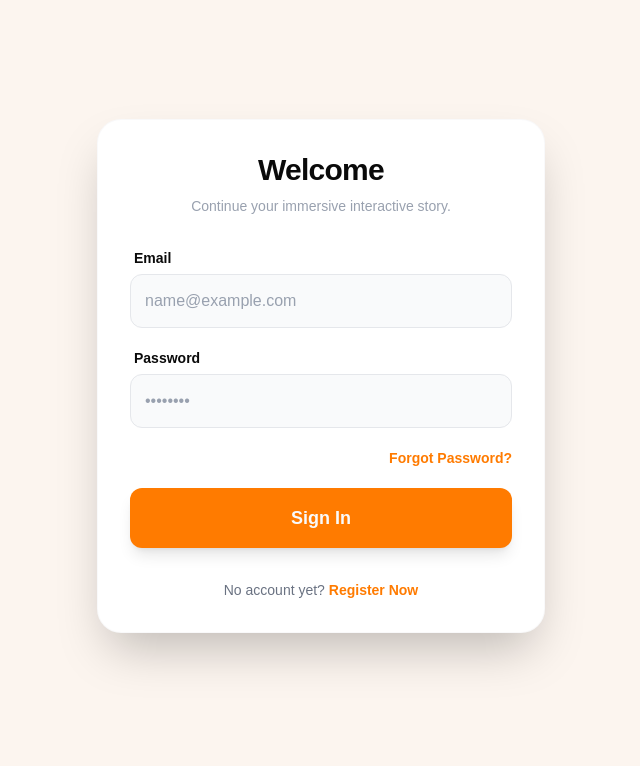
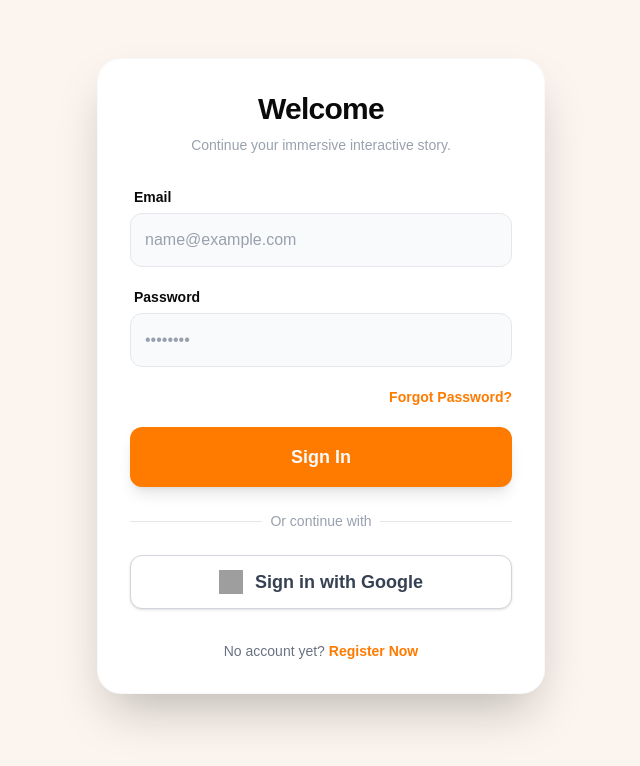
Before and after one commit to Saji6787/Project-Tales, a Next.js app: page /login in a window 1280 px wide. Shown: the top 766 px of the page, without its empty margins (319-959 px from the left). Built offline with nearby package versions, Linux system fonts and the light colour scheme; no server answers; grey boxes are pictures that could not be loaded.

Commit message:
New Sign In Method

```diff
--- a/src/app/login/page.js
+++ b/src/app/login/page.js
@@ -10,7 +10,7 @@ export default function LoginPage() {
   const [isRegister, setIsRegister] = useState(false);
   const [isForgotPassword, setIsForgotPassword] = useState(false);
   const [error, setError] = useState("");
-  const { login, register, resetPassword } = useAuth();
+  const { login, loginWithGoogle, register, resetPassword } = useAuth();
   const router = useRouter();
 
   const handleSubmit = async (e) => {
@@ -167,6 +167,39 @@ export default function LoginPage() {
         </form>
         )}
 
+        {/* Divider */}
+        {!isForgotPassword && (
+             <div className="relative my-6">
+                <div className="absolute inset-0 flex items-center">
+                    <div className="w-full border-t border-gray-200"></div>
+                </div>
+                <div className="relative flex justify-center text-sm">
+                    <span className="px-2 bg-white text-gray-400">Or continue with</span>
+                </div>
+            </div>
+        )}
+
+        {/* Google Sign In Button */}
+        {!isForgotPassword && (
+            <button
+                type="button"
+                onClick={async () => {
+                    setError("");
+                    try {
+                        await loginWithGoogle();
+                        router.push("/");
+                    } catch (err) {
+                        console.error("Google Login Error:", err);
+                        setError("Failed to sign in with Google.");
+                    }
+                }}
+                className="w-full bg-white text-gray-700 border border-gray-300 py-3 rounded-xl font-bold text-lg hover:bg-gray-50 transition shadow-sm hover:shadow-md active:scale-[0.98] transform duration-200 cursor-pointer flex items-center justify-center gap-3"
+            >
+                <img src="https://www.svgrepo.com/show/475656/google-color.svg" alt="Google" className="w-6 h-6" />
+                Sign in with Google
+            </button>
+        )}
+
         <div className="mt-8 text-center">
           <p className="text-gray-500 text-sm">
             {isRegister ? "Already have an account?" : "No account yet?"}{" "}
--- a/src/lib/firebase/auth.js
+++ b/src/lib/firebase/auth.js
@@ -1,6 +1,6 @@
 "use client";
 import { createContext, useContext, useEffect, useState } from "react";
-import { onAuthStateChanged, signInWithEmailAndPassword, createUserWithEmailAndPassword, signOut, sendEmailVerification, sendPasswordResetEmail } from "firebase/auth";
+import { onAuthStateChanged, signInWithEmailAndPassword, createUserWithEmailAndPassword, signOut, sendEmailVerification, sendPasswordResetEmail, GoogleAuthProvider, signInWithPopup } from "firebase/auth";
 import { auth } from "./config";
 
 const AuthContext = createContext({});
@@ -20,6 +20,11 @@ export const AuthProvider = ({ children }) => {
   }, []);
 
   const login = (email, password) => signInWithEmailAndPassword(auth, email, password);
+  const loginWithGoogle = () => {
+    const provider = new GoogleAuthProvider();
+    return signInWithPopup(auth, provider);
+  };
+
   const register = async (email, password) => {
     const userCredential = await createUserWithEmailAndPassword(auth, email, password);
     await sendEmailVerification(userCredential.user);
@@ -30,7 +35,7 @@ export const AuthProvider = ({ children }) => {
   const resetPassword = (email) => sendPasswordResetEmail(auth, email);
 
   return (
-    <AuthContext.Provider value={{ user, login, register, logout, resetPassword, loading }}>
+    <AuthContext.Provider value={{ user, login, loginWithGoogle, register, logout, resetPassword, loading }}>
       {!loading && children}
     </AuthContext.Provider>
   );
```
